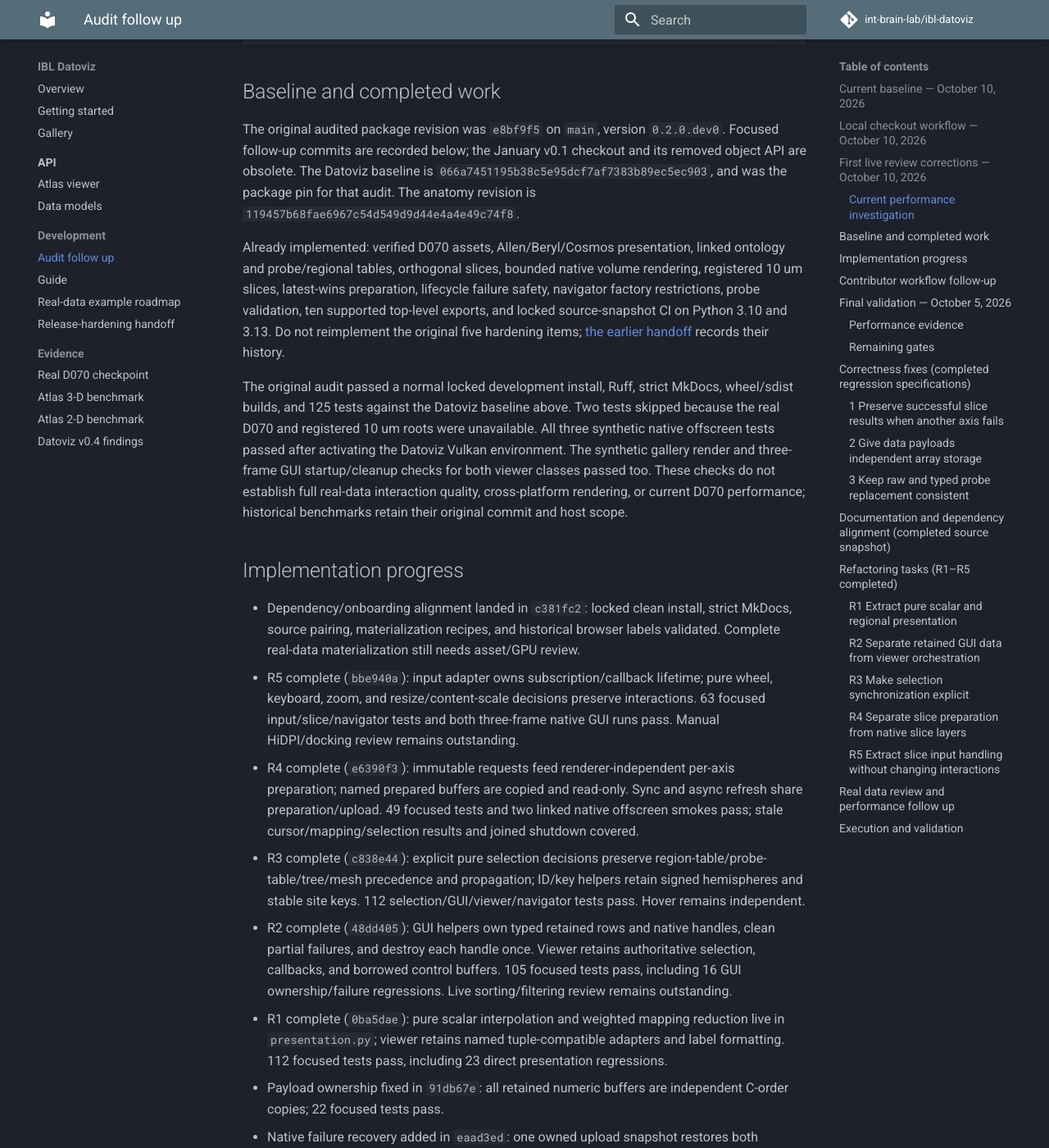
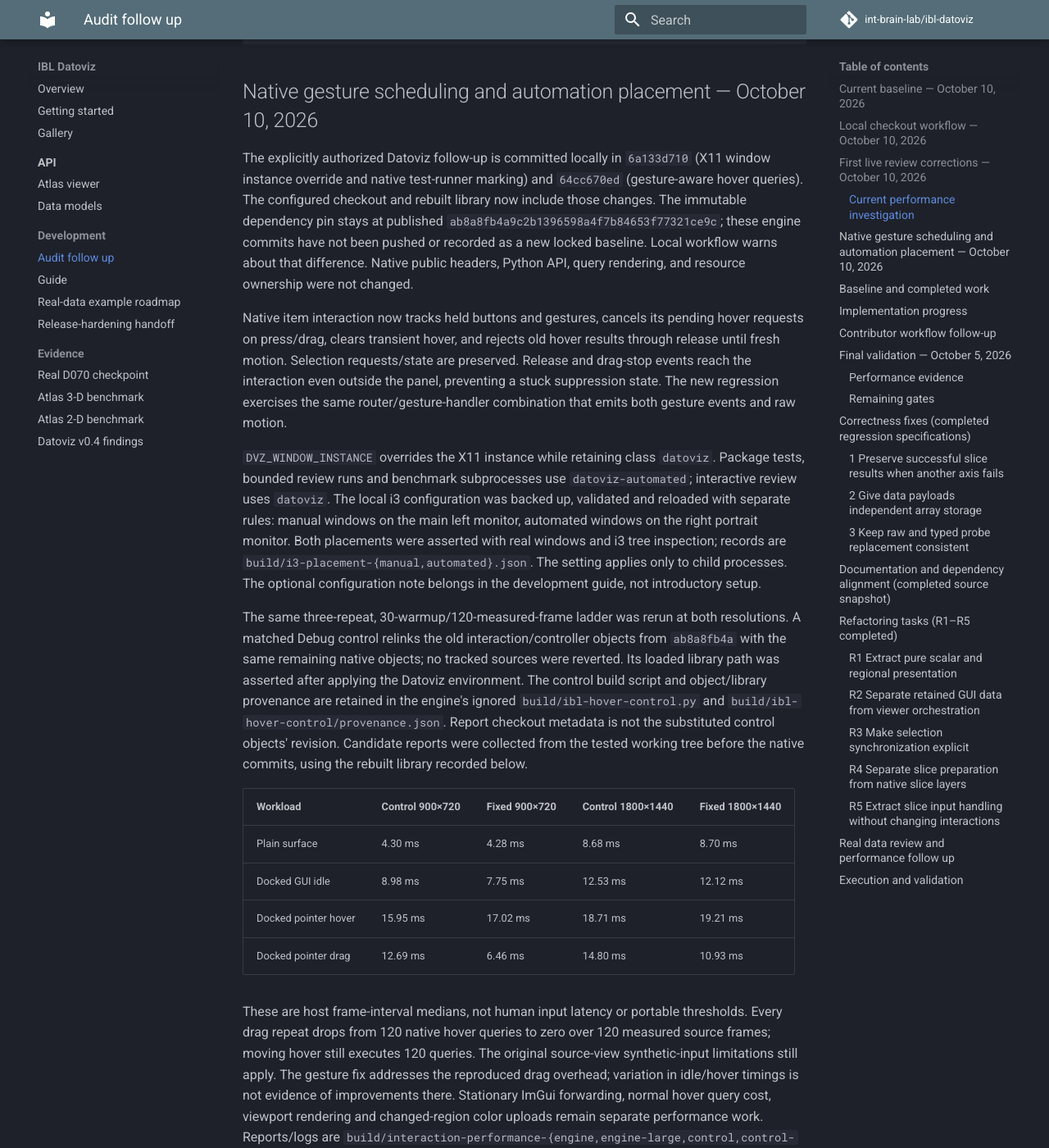
Before and after one commit to int-brain-lab/ibl-datoviz, an MkDocs documentation site: the page built from docs/NEXT_STEPS.md, in a window 1280 px wide and 1400 px high, scrolled down 3147 px. Shown: the whole window at 82% size. Built offline with MkDocs 1.6.1 and Material for MkDocs 9.7.7, drawn with Linux system fonts in a browser that asks for light colours; comment, search, counter and statistics services are not loaded; some of the changed text lies outside the part shown.

Commit message:
Route automated review windows separately from manual launches

````diff
--- a/docs/NEXT_STEPS.md
+++ b/docs/NEXT_STEPS.md
@@ -118,6 +118,64 @@ The following command reproduces the combined ladder after configuring the helpe
 ```bash
 uv run --frozen python tools/benchmark_atlas_3d.py build/atlas-d070/mesh-pack --regions build/atlas-d070/regions.json --scenarios baseline gui_idle gui_pointer_hover gui_pointer_drag --repeats 3 --warmup 30 --frames 120 --width 1800 --height 1440 --json build/interaction-performance-repeat.json
 ```
+
+## Native gesture scheduling and automation placement — October 10, 2026
+
+The explicitly authorized Datoviz follow-up is committed locally in `6a133d710` (X11 window
+instance override and native test-runner marking) and `64cc670ed` (gesture-aware hover queries).
+The configured checkout and rebuilt library now include those changes. The immutable dependency
+pin stays at published `ab8a8fb4a9c2b1396598a4f7b84653f77321ce9c`; these engine commits have not
+been pushed or recorded as a new locked baseline. Local workflow warns about that difference.
+Native public headers, Python API, query rendering, and resource ownership were not changed.
+
+Native item interaction now tracks held buttons and gestures, cancels its pending hover requests
+on press/drag, clears transient hover, and rejects old hover results through release until fresh
+motion. Selection requests/state are preserved. Release and drag-stop events reach the interaction
+even outside the panel, preventing a stuck suppression state. The new regression exercises the
+same router/gesture-handler combination that emits both gesture events and raw motion.
+
+`DVZ_WINDOW_INSTANCE` overrides the X11 instance while retaining class `datoviz`. Package tests,
+bounded review runs and benchmark subprocesses use `datoviz-automated`; interactive review uses
+`datoviz`. The local i3 configuration was backed up, validated and reloaded with separate rules:
+manual windows on the main left monitor, automated windows on the right portrait monitor. Both
+placements were asserted with real windows and i3 tree inspection; records are
+`build/i3-placement-{manual,automated}.json`. The setting applies only to child processes.
+The optional configuration note belongs in the development guide, not introductory setup.
+
+The same three-repeat, 30-warmup/120-measured-frame ladder was rerun at both resolutions.
+A matched Debug control relinks the old interaction/controller objects from `ab8a8fb4a` with
+the same remaining native objects; no tracked sources were reverted. Its loaded library path
+was asserted after applying the Datoviz environment. The control build script and object/library
+provenance are retained in the engine's ignored `build/ibl-hover-control.py` and
+`build/ibl-hover-control/provenance.json`. Report checkout metadata is not the substituted
+control objects' revision. Candidate reports were collected from the tested working tree before
+the native commits, using the rebuilt library recorded below.
+
+| Workload | Control 900×720 | Fixed 900×720 | Control 1800×1440 | Fixed 1800×1440 |
+| --- | --- | --- | --- | --- |
+| Plain surface | 4.30 ms | 4.28 ms | 8.68 ms | 8.70 ms |
+| Docked GUI idle | 8.98 ms | 7.75 ms | 12.53 ms | 12.12 ms |
+| Docked pointer hover | 15.95 ms | 17.02 ms | 18.71 ms | 19.21 ms |
+| Docked pointer drag | 12.69 ms | 6.46 ms | 14.80 ms | 10.93 ms |
+
+These are host frame-interval medians, not human input latency or portable thresholds. Every
+drag repeat drops from 120 native hover queries to zero over 120 measured source frames;
+moving hover still executes 120 queries. The original source-view synthetic-input limitations
+still apply. The gesture fix addresses the reproduced drag overhead; variation in idle/hover
+timings is not evidence of improvements there. Stationary ImGui forwarding, normal hover query
+cost, viewport rendering and changed-region color uploads remain separate performance work.
+Reports/logs are `build/interaction-performance-{engine,engine-large,control,control-large}.json`,
+`build/interaction-performance-engine.log` and `build/interaction-performance-control.log`.
+
+Validation: **264 package tests pass with zero skips**, including both real asset roots; all six
+examples pass three-frame desktop startup at 1.5 scale. **60 native scene-interaction tests pass
+with zero skips**, including hover cancellation, preserved selection, stale result rejection and
+outside-release recovery. The native scripted atlas gesture check passes again. Incremental
+Datoviz build succeeds; its pre-existing redundant `_scene_item_state_sync` declaration warning
+remains. Native library SHA256 is
+`7773638736c029c0b496bd5afd3fd37bb17bba53f30c0422ce950b4f8bc58337` (Debug build).
+Unrelated upstream working-tree changes were left uncommitted; its widget portability edit was
+included by the normal build. macOS and manual interaction/design acceptance remain open.
 
 ## Baseline and completed work
 
````
Also changed, not shown: docs/REAL_DATA_EXAMPLE_ROADMAP.md (+5 -3 lines), docs/development.md (+9 -0 lines), 4 other files.
